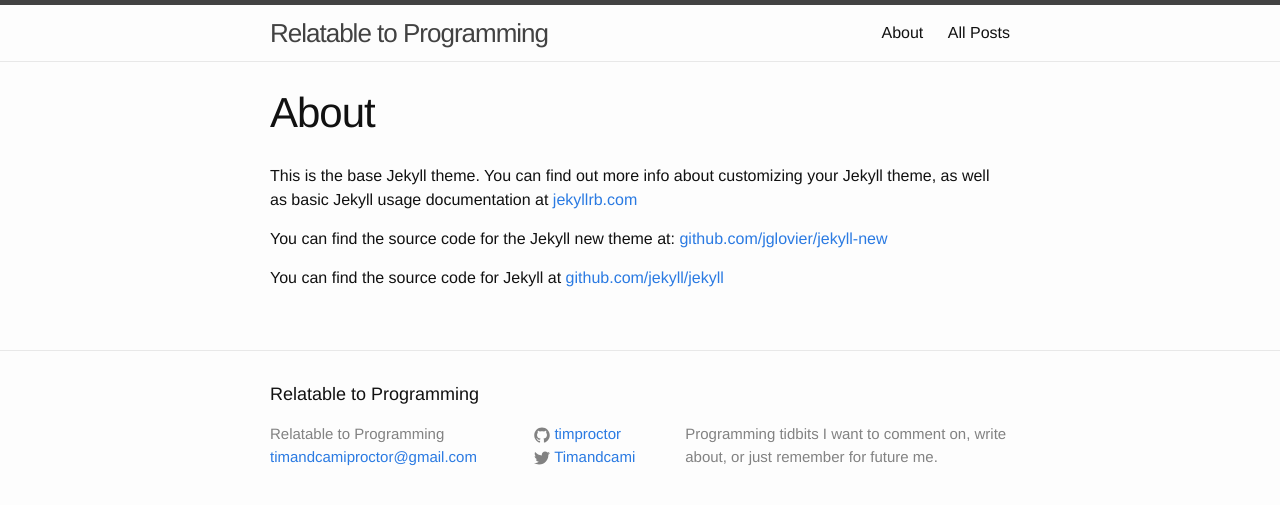
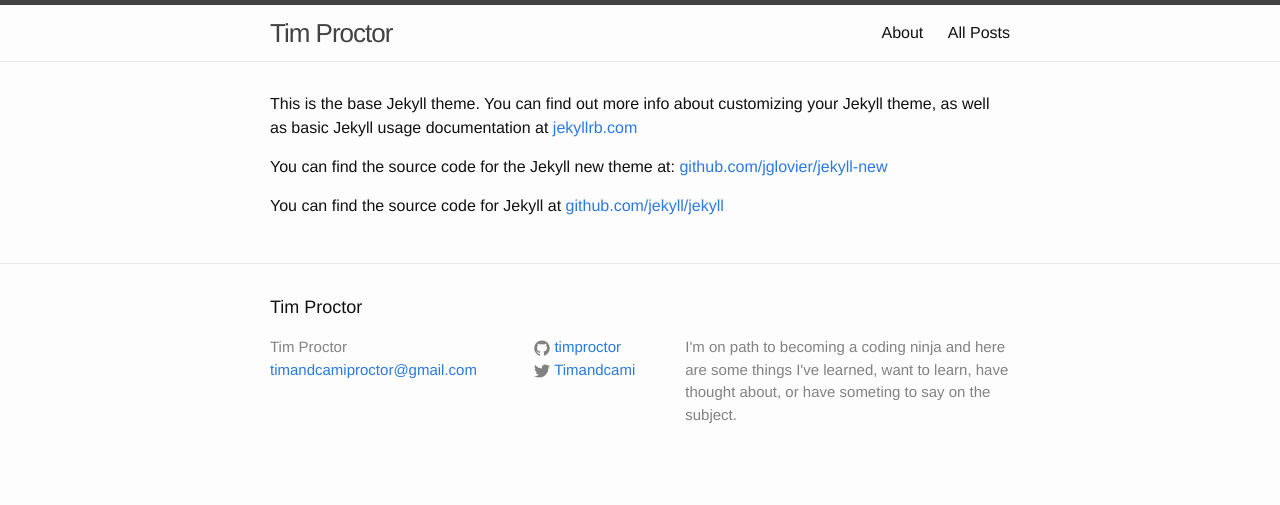
Before and after one commit to timproctor/timproctor.github.io, a Jekyll site: the page built from about.md, in a window 1280 px wide. Shown: the top 505 px of the page. Built offline with Jekyll 4.4.1, drawn with Linux system fonts in a browser that asks for light colours.

```diff
--- a/_config.yml
+++ b/_config.yml
@@ -1,9 +1,10 @@
 # Site settings
-title: Relatable to Programming
+title: Tim Proctor
 email: timandcamiproctor@gmail.com
 description: > # this means to ignore newlines until "baseurl:"
-  Programming tidbits I want to comment on, write about, or just
-  remember for future me.
+  I'm on path to becoming a coding ninja and here are some things
+  I've learned, want to learn, have thought about, or have someting
+  to say on the subject.
 baseurl: "" # the subpath of your site, e.g. /blog/
 url: "http://timproctor.github.io" # the base hostname & protocol for your site
 twitter_username: Timandcami
```
Also changed, not shown: about.md (+1 -1 lines).
